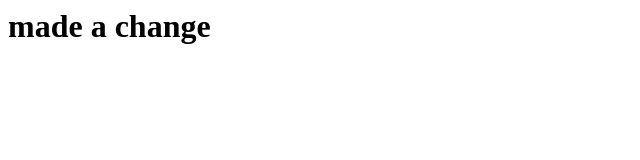
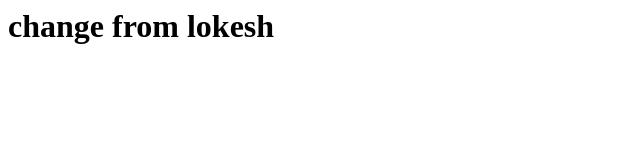
Before and after one commit to saivamsimorisetti/assignments, a plain HTML site: page index.html in a window 1280 px wide. Shown: the whole page, without its empty margins (0-640 px from the left). Drawn offline with Linux system fonts and the light colour scheme.

Commit message:
some changes made

```diff
--- a/index.html
+++ b/index.html
@@ -3,8 +3,6 @@
 
     </head>
     <body>
-        <h1>made a change</h1>
-
-
+        <h1>change from lokesh</h1>
     </body>
 </html>
```
